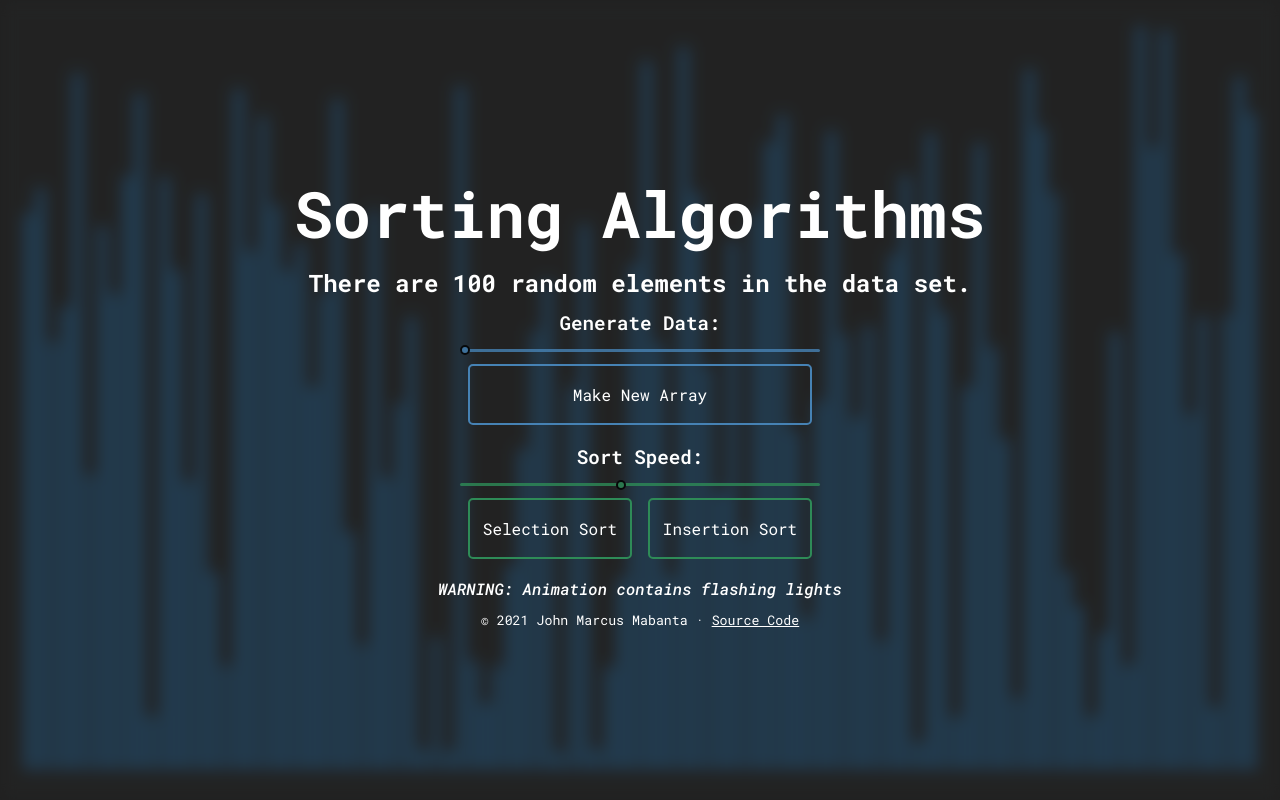
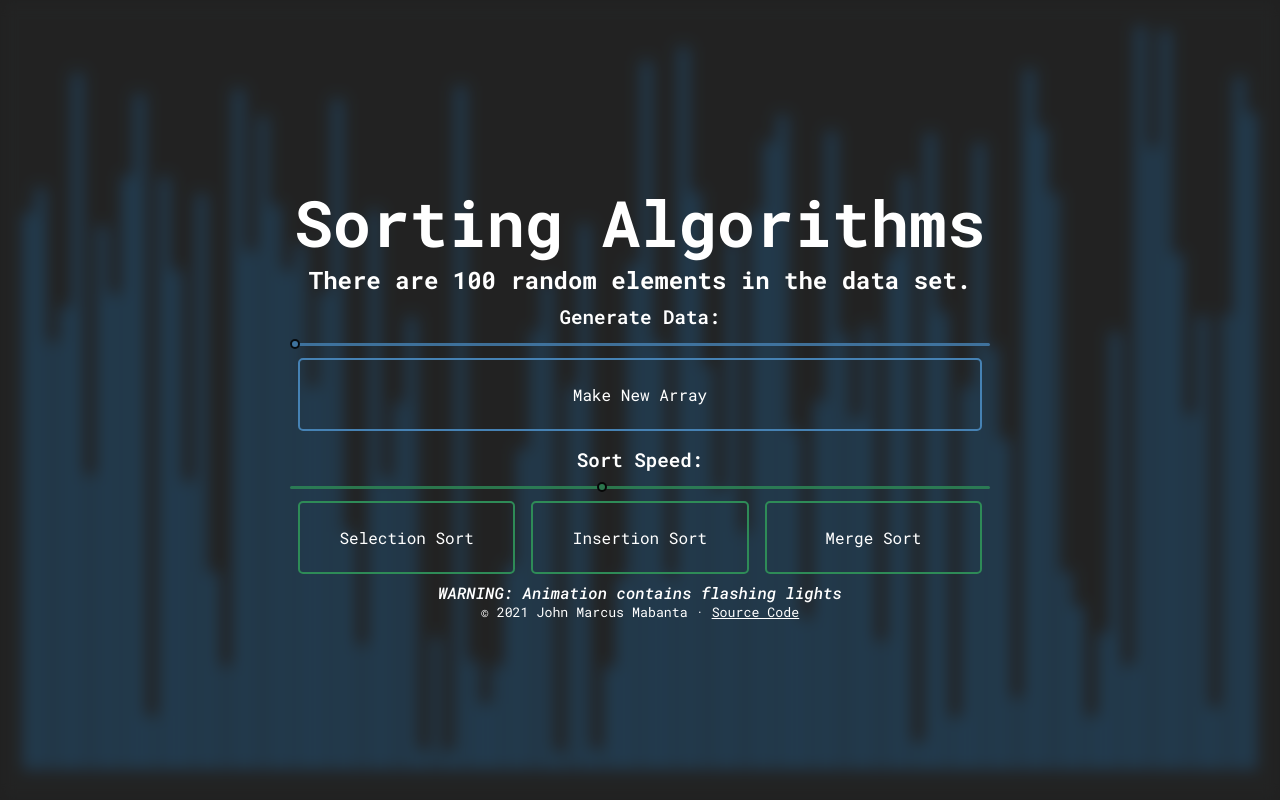
Before and after one commit to jmmabanta/sort-algo, a React (Create React App) app: page / in a window 1280 px wide. Built offline with nearby package versions, Linux system fonts and the light colour scheme.

Commit message:
Changed css and added merge sort button

```diff
--- a/src/components/sort/SortDataInputs.tsx
+++ b/src/components/sort/SortDataInputs.tsx
@@ -10,7 +10,7 @@ interface ButtonProps {
 const SortDataButtons = (props: ButtonProps) => {
   return (
     <div
-      className="input_section"
+      className="input_section sort_section"
       style={{
         display: props.isSorted ? 'none' : 'inline'
       }}
@@ -44,6 +44,7 @@ const SortDataButtons = (props: ButtonProps) => {
         >
           Insertion Sort
         </button>
+        <button>Merge Sort</button>
       </div>
     </div>
   );
--- a/src/index.css
+++ b/src/index.css
@@ -40,7 +40,7 @@ h5 {
   }
 }
 
-@media only screen and (max-width: 480px), only screen and (max-height: 480px) {
+@media only screen and (max-width: 640px), only screen and (max-height: 480px) {
   html {
     font-size: 12px;
   }
@@ -89,16 +89,12 @@ body {
   height: 90vh;
   max-height: 480px;
   width: 90vw;
-  max-width: 960px;
+  max-width: 700px;
   display: flex;
   flex-direction: column;
   align-items: center;
-  justify-content: space-evenly;
+  justify-content: center;
 }
-
-/* #inputs > * {
-  margin: 1vh;
-} */
 
 #inputs hr {
   width: 75%;
@@ -131,8 +127,14 @@ body {
 }
 
 .input_section {
-  width: 50%;
-  max-width: 360px;
+  margin-top: 1vh;
+  width: 100%;
+  max-width: none;
+}
+
+.input_section.sort_section {
+  width: 100%;
+  max-width: none;
 }
 
 /* DATA BARS */
@@ -188,7 +190,7 @@ body {
   font-family: inherit;
   font-size: 1rem;
   border-radius: 5px;
-  padding: 5% 0;
+  padding: 3vh 0;
   transition: 0.2s;
   -webkit-transition: 0.2s;
 }
```
